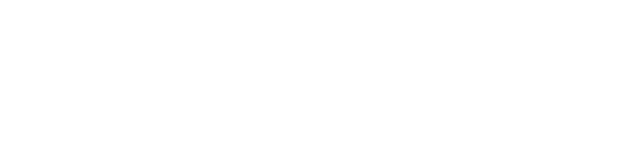
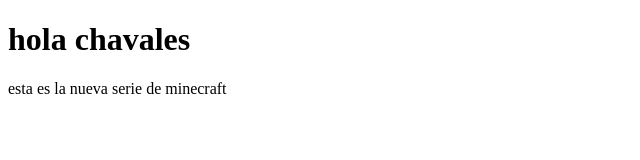
Before and after one commit to eze022/new-repo, a plain HTML site: page first-project/index.html in a window 1280 px wide. Shown: the whole page, without its empty margins (0-640 px from the left). Drawn offline with Linux system fonts and the light colour scheme.

Commit message:
add p and h1 tag

```diff
--- a/first-project/index.html
+++ b/first-project/index.html
@@ -7,6 +7,7 @@
     <title>Document</title>
 </head>
 <body>
-
+    <h1>hola chavales</h1>
+    <p>esta es la nueva serie de minecraft</p>
 </body>
 </html>
```
